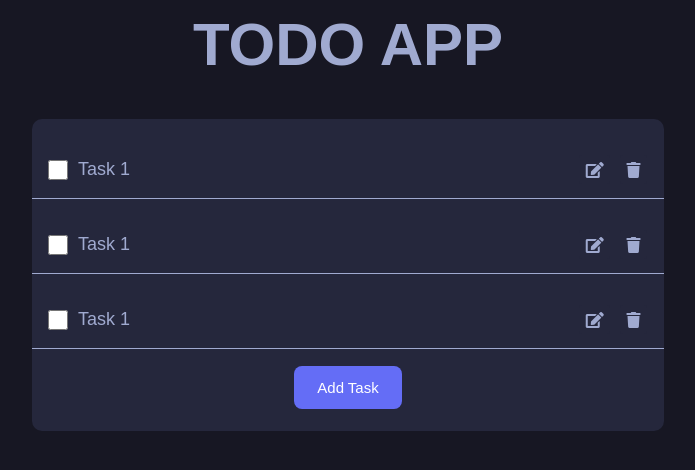
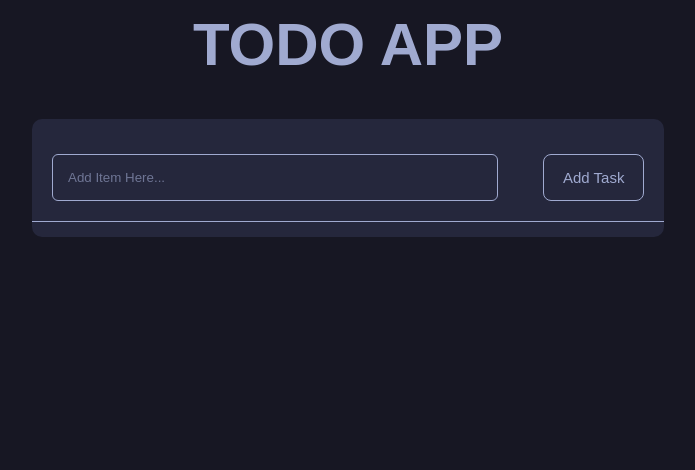
Before and after one commit to zohaibahmad12/todo-list-using-react, a React (Create React App) app: page / in a window 1280 px wide. Shown: the top 470 px of the page, without its empty margins (292-987 px from the left). Built offline with nearby package versions, Linux system fonts and the light colour scheme.

Commit message:
Add New Item functionality implemented

```diff
--- a/src/App.js
+++ b/src/App.js
@@ -6,6 +6,7 @@ import "./styles.css";
 
 
 function App() {
+
 
 
     return (
--- a/src/components/TodoButton.jsx
+++ b/src/components/TodoButton.jsx
@@ -1,11 +1,15 @@
 import React from "react";
 
-const TodoButton = () => {
+const TodoButton = ({ onChange, onSubmit, newItemText }) => {
 
     return (
-    <div className="todobutton-div">
-        <button className="todo-button">Add Task</button>
-    </div>
+        <div className="todoform-div">
+            <form onSubmit={onSubmit}>
+                <input className="add-item-input" type="text" placeholder="Add Item Here..." value={newItemText} onChange={onChange} />
+                <button type="submit" className="todo-button">Add Task</button>
+
+            </form>
+        </div>
     );
 }
 
--- a/src/components/TodoContainer.jsx
+++ b/src/components/TodoContainer.jsx
@@ -1,16 +1,42 @@
-import React from "react";
+import React, { useState } from "react";
 
 import TodoItem from "./TodoItem";
 import TodoButton from "./TodoButton";
 
 const TodoContainer = () => {
 
+    const [newItemText, setNewItemText] = useState("");
+    const [allItems, setAllItems] = useState([]);
+
+    const handleInputChange = (event) => {
+
+        setNewItemText(event.target.value);
+    }
+
+    const addNewItemToList = (event) => {
+
+        event.preventDefault();
+
+        if (newItemText == "") {
+            alert("Please write Something");
+        }
+        else {
+            const newArray = [...allItems, newItemText];
+            setAllItems(newArray);
+            setNewItemText("");
+        }
+
+
+    }
+
+
     return (
         <div className="todo-container">
-            <TodoItem />
-            <TodoItem />
-            <TodoItem />
-            <TodoButton />
+
+            <TodoButton newItemText={newItemText} onChange={handleInputChange} onSubmit={addNewItemToList} />
+
+            {allItems.map((currentValue) => <TodoItem itemText={currentValue} />)}
+
         </div>
     )
 }
--- a/src/components/TodoItem.jsx
+++ b/src/components/TodoItem.jsx
@@ -1,12 +1,12 @@
 import React from "react";
 
-const TodoItem = () => {
+const TodoItem = ({itemText}) => {
 
     return (
         <div className="todoitem">
             <div className="todoitem-leftdiv">
                 <input className="todoitem-checkbox" type="checkbox" />
-                <p className="todoitem-name">Task 1</p>
+                <p className="todoitem-name">{itemText}</p>
             </div>
 
             <div className="todoitem-rightdiv">
--- a/src/styles.css
+++ b/src/styles.css
@@ -17,14 +17,14 @@ body {
     width: 50%;
     margin: 0 auto;
     background-color: #25273c;
-    padding: 22px 0px;
+    padding: 15px 0px;
     border-radius: 10px;
 }
 
 .todoitem {
 
     border-bottom: 1px solid #a0aad0;
-    margin-bottom: 17px;
+    margin: 17px 0px;
     display: flex;
     align-items: center;
     justify-content: space-between;
@@ -42,22 +42,46 @@ body {
     align-items: center;
 }
 
-.todobutton-div {
+.todoform-div {
+
+
     display: flex;
+    padding: 20px;
     align-items: center;
     justify-content: center;
+    border-bottom: 1px solid #a0aad0;;
+
+}
+.todoform-div form{
+    display: flex;
+    justify-content: space-between;
+    width: 100%;
 }
 .todo-button{
     width: 17%;
     padding: 1vw;
-    background-color: #646df6;
-    border: none;
+    background-color: #25273c;
+    color: #a0aad0;
+    border: 1px solid #a0aad0;
     border-radius: 8px;
-    color: white;
     font-size: 15px;
     cursor: pointer;
 }
+.add-item-input{
 
+    width: 70%;
+    padding: 15px;
+    background-color: #25273c;
+    color: #a0aad0;
+    border: 1px solid #a0aad0;
+    border-radius: 6px;
+
+}
+
+.add-item-input::placeholder{
+    color: #a0aad0;
+    opacity: 0.6;
+}
 .todoitem-checkbox{
 
     background-color:red;
@@ -82,14 +106,9 @@ body {
 }
 
 
-@media screen and (max-width: 600px) {
+@media screen and (max-width: 700px) {
 
     .todo-container{
         width: 90%;
     }
   }
-
-
-  span{
-    color: white;
-  }
```
